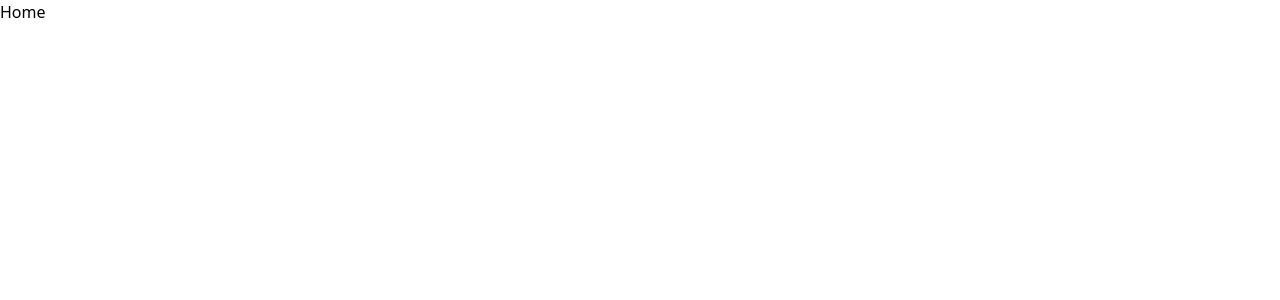
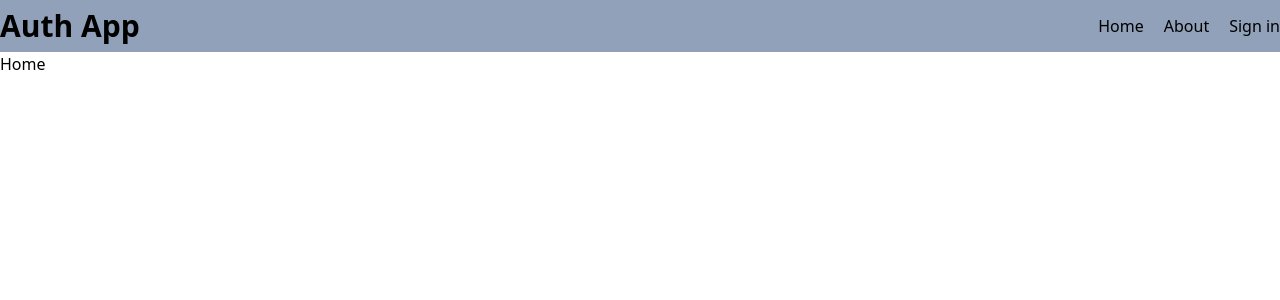
Before and after one commit to deepanshurwt06/Hello-Home, a React (Vite) app in the folder client/: page / in a window 1280 px wide. Shown: the top 300 px of the page. Built offline with nearby package versions, Linux system fonts and the light colour scheme.

Commit message:
header component created

```diff
--- a/client/src/App.jsx
+++ b/client/src/App.jsx
@@ -4,10 +4,13 @@ import SignIn from './pages/SignIn';
 import SignUp from './pages/SignUp';
 import Profile from './pages/Profile';
 import About from './pages/About';
+import Header from './components/Header';
 
 export default function App() {
   return (
    <BrowserRouter>
+   {/* header is here */}
+   <Header />
     <Routes>
       <Route path='/' element ={<Home />} />
       <Route path='/sign-in' element ={<SignIn />} />
--- /dev/null
+++ b/client/src/components/Header.jsx
@@ -0,0 +1,21 @@
+import { Link } from "react-router-dom";
+
+export default function Header() {
+    return (
+        <div className="bg-slate-400">
+            <div className=" flex justify-between items-center max-w-[100rem] mx-auto py-2">
+                <Link to={'/'}>
+                <h1 className="text-3xl font-bold ">Auth App</h1>
+                </Link>
+                <ul className="flex gap-5">
+                    <Link to={'/'}><li className="font-medium">Home</li></Link>
+
+                    <Link to={'/about'}> <li className="font-medium">About</li></Link>
+
+                    <Link to={'/sign-in'}><li className="font-medium">Sign in</li></Link>
+
+                </ul>
+            </div>
+        </div>
+    )
+}
```
